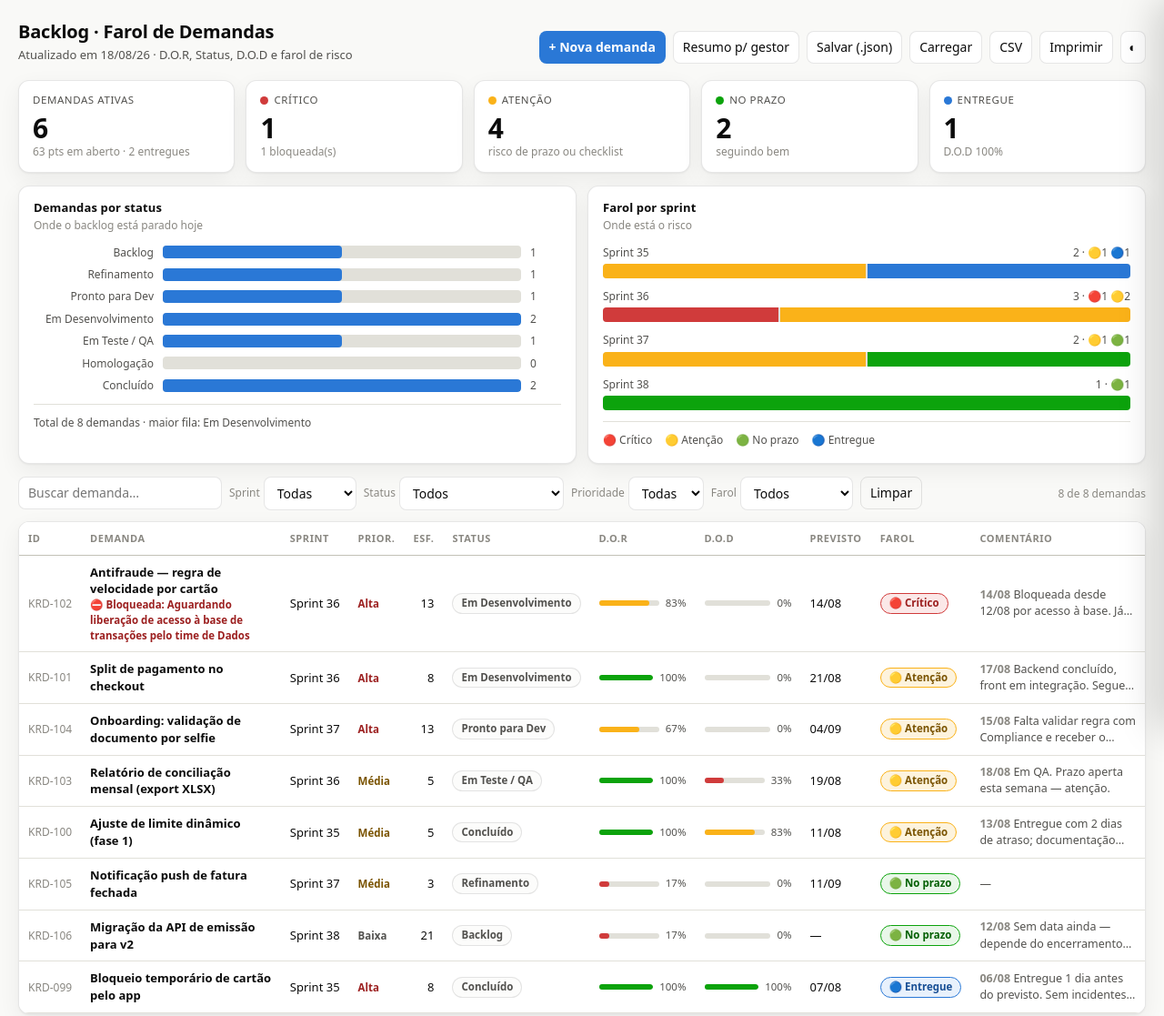
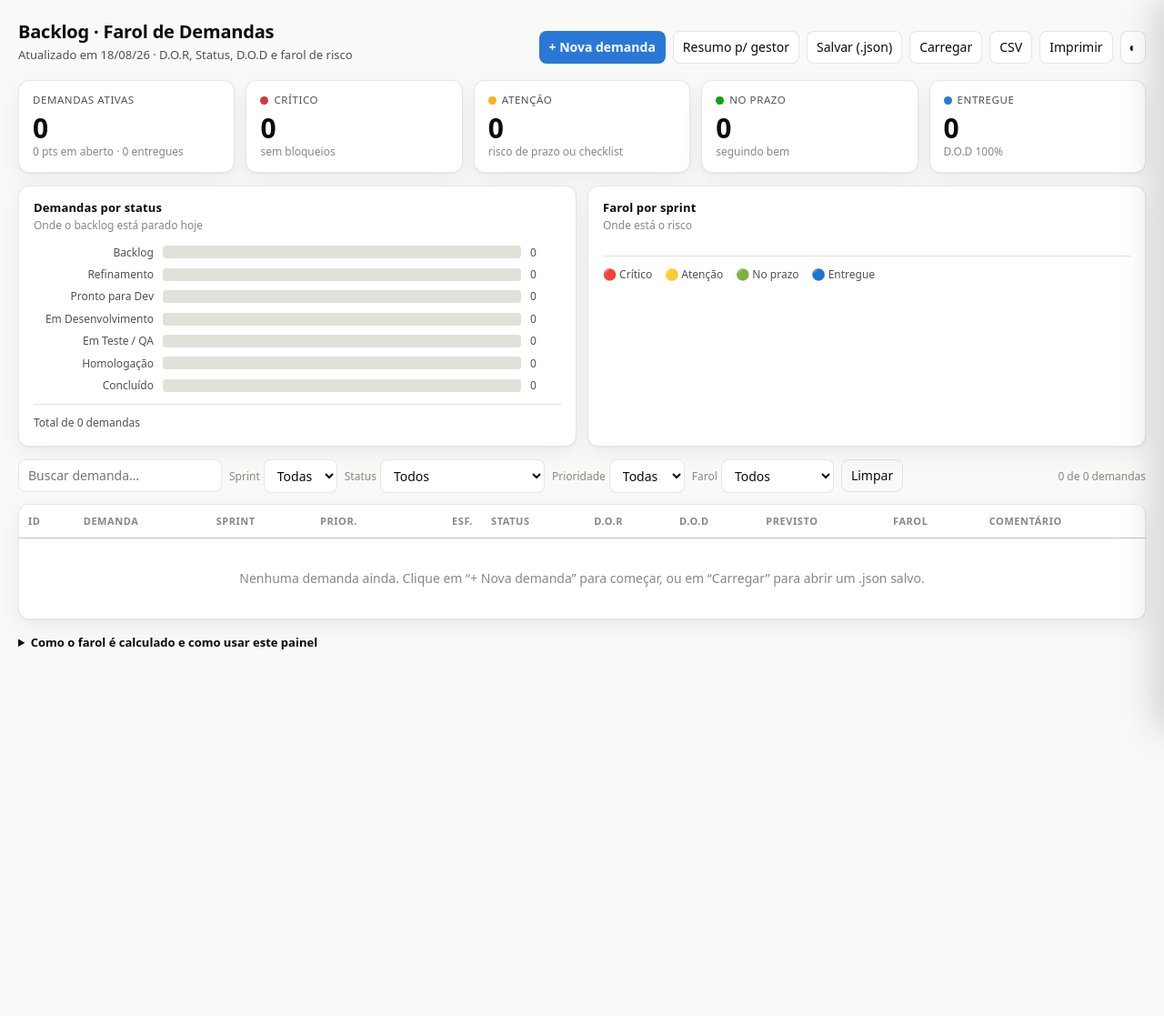
Before and after one commit to MohamadKDB/visao-time-ai, a plain HTML site: page index.html in a window 1280 px wide. Shown: the top 1117 px of the page at 91% size. After the commit the page ends 800 px from the top, so only its background shows below. Drawn offline with Linux system fonts and the light colour scheme.

Commit message:
Remove demandas de exemplo e ajusta estado vazio
DADOS comeca vazio — o painel e preenchido via "+ Nova demanda" ou
carregando um .json salvo.

- mensagem da tabela vazia agora distingue "sem demandas" de "filtro
  sem resultado", que era o texto exibido no primeiro acesso
- legenda do grafico de status omite "maior fila" quando nao ha
  demanda, em vez de apontar Backlog por desempate de zeros
- README atualizado (nao ha mais exemplos em DADOS)

Co-Authored-By: Claude <noreply@anthropic.com>

```diff
--- a/index.html
+++ b/index.html
@@ -298,49 +298,10 @@ const DOD_ITENS = [
 ];
 
 /* ============================================================
-   DADOS — exemplos para você substituir pelas demandas reais
+   DADOS — as demandas do time. Comece vazio e use "+ Nova demanda",
+   ou carregue um .json salvo anteriormente.
    ============================================================ */
-let DADOS = [
-  {id:"KRD-101", titulo:"Split de pagamento no checkout", sprint:"Sprint 36", prioridade:"Alta", esforco:8,
-   status:"Em Desenvolvimento", inicio:"2026-08-10", previsto:"2026-08-21", entrega:"",
-   dor:[1,1,1,1,1,1], dod:[0,0,0,0,0,0], bloqueado:false, motivo:"", farolManual:"auto",
-   comentarios:[{data:"2026-08-17", texto:"Backend concluído, front em integração. Segue no prazo."}]},
-
-  {id:"KRD-102", titulo:"Antifraude — regra de velocidade por cartão", sprint:"Sprint 36", prioridade:"Alta", esforco:13,
-   status:"Em Desenvolvimento", inicio:"2026-08-06", previsto:"2026-08-14", entrega:"",
-   dor:[1,1,1,0,1,1], dod:[0,0,0,0,0,0], bloqueado:true, motivo:"Aguardando liberação de acesso à base de transações pelo time de Dados", farolManual:"auto",
-   comentarios:[{data:"2026-08-14",texto:"Bloqueada desde 12/08 por acesso à base. Já escalado para o time de Dados."}]},
-
-  {id:"KRD-103", titulo:"Relatório de conciliação mensal (export XLSX)", sprint:"Sprint 36", prioridade:"Média", esforco:5,
-   status:"Em Teste / QA", inicio:"2026-08-11", previsto:"2026-08-19", entrega:"",
-   dor:[1,1,1,1,1,1], dod:[1,1,0,0,0,0], bloqueado:false, motivo:"", farolManual:"auto",
-   comentarios:[{data:"2026-08-18",texto:"Em QA. Prazo aperta esta semana — atenção."}]},
-
-  {id:"KRD-104", titulo:"Onboarding: validação de documento por selfie", sprint:"Sprint 37", prioridade:"Alta", esforco:13,
-   status:"Pronto para Dev", inicio:"", previsto:"2026-09-04", entrega:"",
-   dor:[1,1,0,1,0,1], dod:[0,0,0,0,0,0], bloqueado:false, motivo:"", farolManual:"auto",
-   comentarios:[{data:"2026-08-15",texto:"Falta validar regra com Compliance e receber o protótipo do design."}]},
-
-  {id:"KRD-105", titulo:"Notificação push de fatura fechada", sprint:"Sprint 37", prioridade:"Média", esforco:3,
-   status:"Refinamento", inicio:"", previsto:"2026-09-11", entrega:"",
-   dor:[1,0,0,0,0,0], dod:[0,0,0,0,0,0], bloqueado:false, motivo:"", farolManual:"auto",
-   comentarios:[]},
-
-  {id:"KRD-106", titulo:"Migração da API de emissão para v2", sprint:"Sprint 38", prioridade:"Baixa", esforco:21,
-   status:"Backlog", inicio:"", previsto:"", entrega:"",
-   dor:[1,0,0,0,0,0], dod:[0,0,0,0,0,0], bloqueado:false, motivo:"", farolManual:"auto",
-   comentarios:[{data:"2026-08-12",texto:"Sem data ainda — depende do encerramento do split."}]},
-
-  {id:"KRD-099", titulo:"Bloqueio temporário de cartão pelo app", sprint:"Sprint 35", prioridade:"Alta", esforco:8,
-   status:"Concluído", inicio:"2026-07-28", previsto:"2026-08-07", entrega:"2026-08-06",
-   dor:[1,1,1,1,1,1], dod:[1,1,1,1,1,1], bloqueado:false, motivo:"", farolManual:"auto",
-   comentarios:[{data:"2026-08-06",texto:"Entregue 1 dia antes do previsto. Sem incidentes em produção."}]},
-
-  {id:"KRD-100", titulo:"Ajuste de limite dinâmico (fase 1)", sprint:"Sprint 35", prioridade:"Média", esforco:5,
-   status:"Concluído", inicio:"2026-07-30", previsto:"2026-08-11", entrega:"2026-08-13",
-   dor:[1,1,1,1,1,1], dod:[1,1,1,0,1,1], bloqueado:false, motivo:"", farolManual:"auto",
-   comentarios:[{data:"2026-08-13",texto:"Entregue com 2 dias de atraso; documentação ainda pendente."}]}
-];
+let DADOS = [];
 
 /* ============================================================
    LÓGICA
@@ -485,7 +446,7 @@ function renderCharts(){
       <div class="hbar-lbl" title="${x.s}">${x.s}</div>
       <div class="hbar-track"><div class="hbar-fill" style="width:${100*x.n/max}%"></div></div>
       <div class="hbar-val">${x.n}</div>
-    </div>`).join("") + `<div class="legend"><span>Total de ${DADOS.length} demandas · maior fila: ${cont.slice().sort((a,b)=>b.n-a.n)[0].s}</span></div>`;
+    </div>`).join("") + `<div class="legend"><span>Total de ${DADOS.length} demandas${DADOS.length?` · maior fila: ${cont.slice().sort((a,b)=>b.n-a.n)[0].s}`:""}</span></div>`;
 
   const sprints = [...new Set(DADOS.map(i=>i.sprint))].sort();
   const cores = {vermelho:"var(--critical)",amarelo:"var(--warning)",verde:"var(--good)",entregue:"var(--series-1)"};
@@ -520,6 +481,9 @@ function renderTabela(){
     </tr>`;
   }).join("");
   $("#vazio").hidden = lista.length > 0;
+  $("#vazio").textContent = DADOS.length
+    ? "Nenhuma demanda com esses filtros."
+    : "Nenhuma demanda ainda. Clique em “+ Nova demanda” para começar, ou em “Carregar” para abrir um .json salvo.";
   $("#contador").textContent = `${lista.length} de ${DADOS.length} demandas`;
   $("#subtitulo").textContent = `Atualizado em ${fmt(hojeISO())} · D.O.R, Status, D.O.D e farol de risco`;
   tb.querySelectorAll("tr").forEach(tr=>tr.onclick=()=>abrir(tr.dataset.id));
```
Also changed, not shown: 1 other file.
